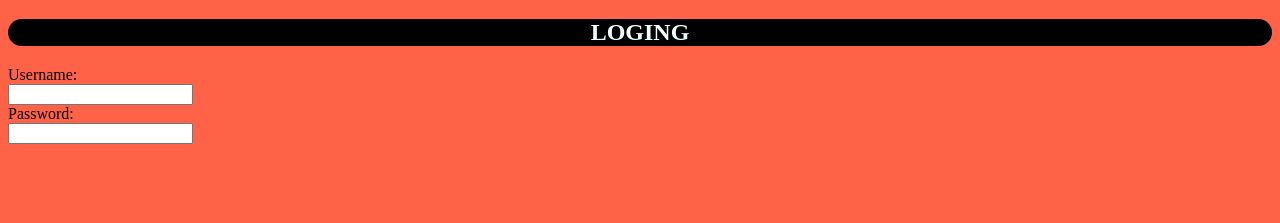
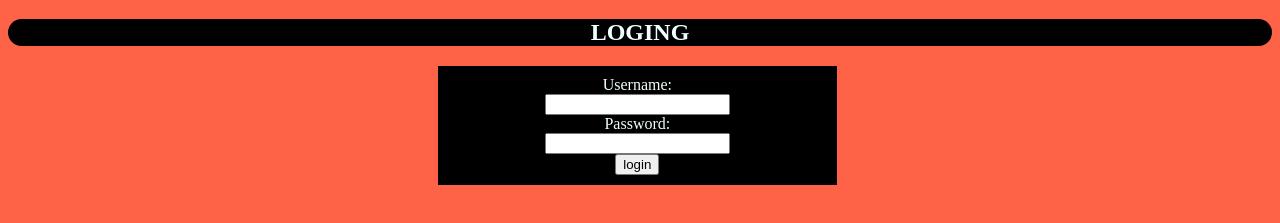
Before and after one commit to cristiamgomez/BANKOC, a plain HTML site: page loging.html in a window 1280 px wide. Shown: the part 61-284 px from the top of the page. Drawn offline with Linux system fonts and the light colour scheme.

Commit message:
Update loging.html

```diff
--- a/loging.html
+++ b/loging.html
@@ -3,17 +3,18 @@
 <head>
     <meta charset="UTF-8">
     <meta name="viewport" content="width=device-width, initial-scale=1.0">
-    <title>Document</title>
+    <title>loguin</title>
     <link rel="stylesheet" href="loging.css">
 </head>
 <body>
     <h1>BANKOC</h1>
     <h2>LOGING</h2>
-    <form>
+    <form class="container">
         <label for="username">Username:</label><br>
         <input type="text" id="username" name="username"><br>
         <label for="pwd">Password:</label><br>
-        <input type="password" id="pwd" name="pwd">
+        <input type="password" id="pwd" name="pwd"><br>
+        <input type="button" value="login">
       </form>
 </body>
 </html>
```
